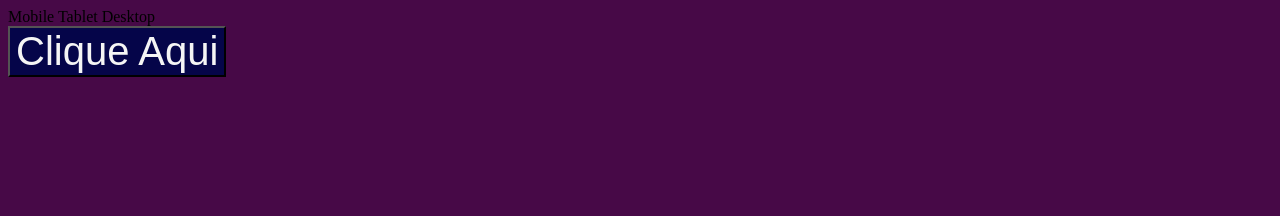
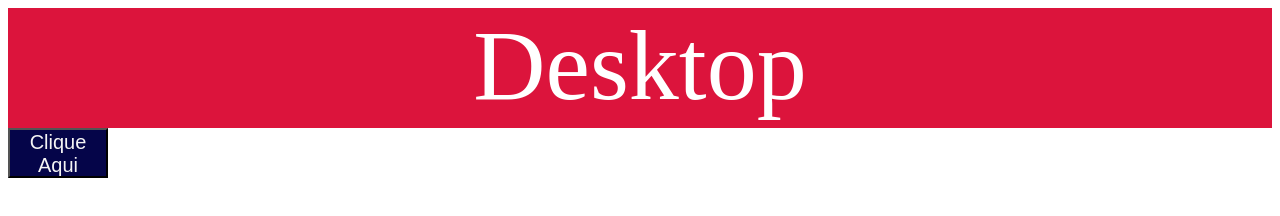
Before and after one commit to joaosilva2007/g243i1t, a plain HTML site: page index.html in a window 1280 px wide. Drawn offline with Linux system fonts and the light colour scheme.

Commit message:
Add files via upload

```diff
--- a/estilo/basico.css
+++ b/estilo/basico.css
@@ -1,9 +1,78 @@
 .btn {
+    margin-top: 25%;
     background-color: rgb(5, 5, 73);
+    font-size: 40px;
     color: whitesmoke;
-    font-size: 40px;
+    width: 400px;
+    height: 200px;
+}
+.conteudo{
+   text-align: center;
 }
 
 body{
-    background-color: rgb(71, 9, 71);
+    background-color: rgb(255, 255, 255);
 }
+.barra{
+    width: 100%;
+    height: 70px;
+    text-align: center;
+    background-color: rgb(54, 6, 54);
+    color: white;
+}
+.tablet{
+    display: none;
+}
+.desktop{
+    display: none;
+}
+.mobile{
+    font-size: 50px;
+    color: whitesmoke;
+}
+@media (min-width:800px) {
+    .btn{
+     width: 100px;
+     height: 50px;
+     font-size: 20px;
+     margin-top: 0%;
+    }
+   .barra{
+    background: springgreen;
+    height: 80px;
+   }
+   .conteudo{
+    text-align: right;
+ }
+   .mobile{
+    display: none;
+   }
+   .tablet{
+    display: inline;
+    font-size: 60px;
+    color: black;
+}
+
+}
+@media (min-width:1228px) {
+    .btn{
+        width: 100px;
+        height: 50px;
+        font-size: 20px;
+        margin-top: 0%;
+       }
+    .barra{
+     background:crimson ;
+     height: 120px;
+    }
+    .conteudo{
+        text-align: left;
+     }
+    .tablet{
+     display: none;
+ }
+    .desktop{
+        display: inline;
+        font-size: 100px;
+    }
+ }
```
